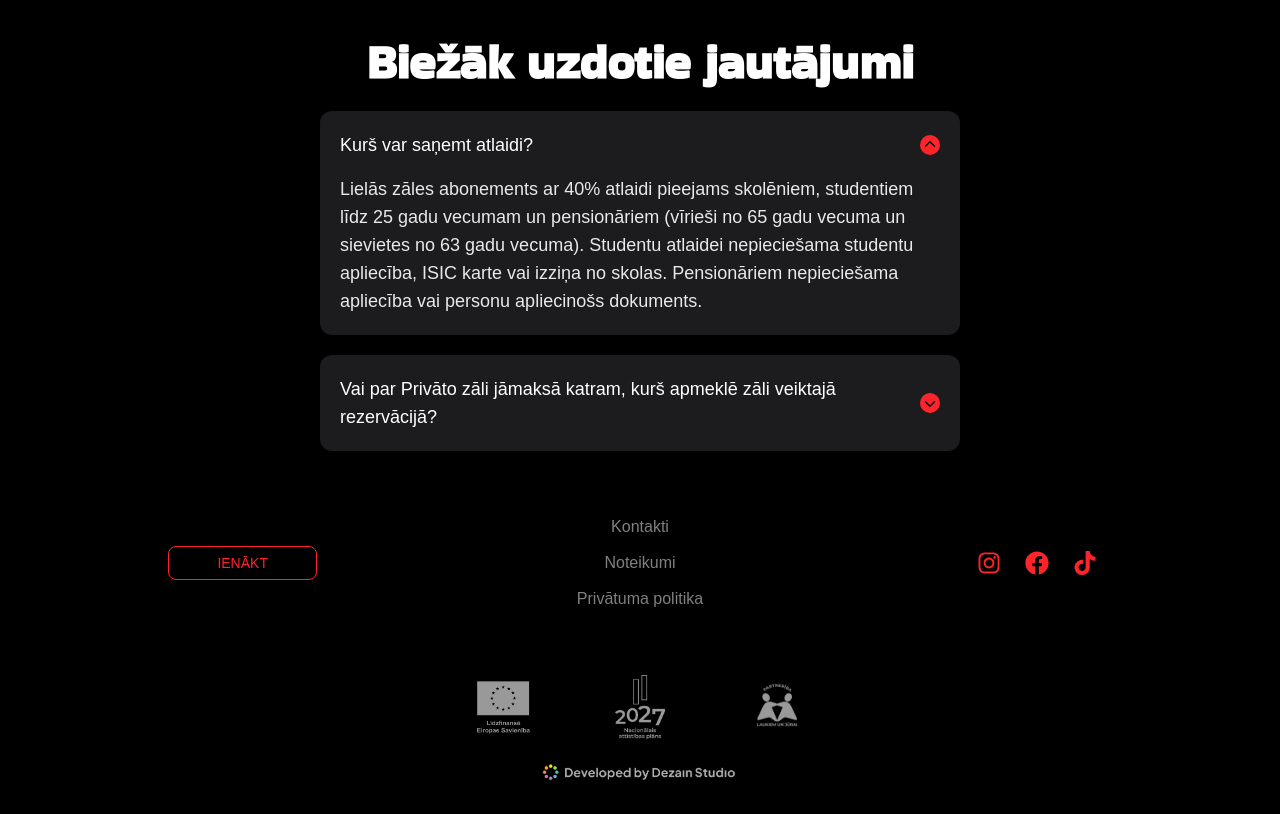
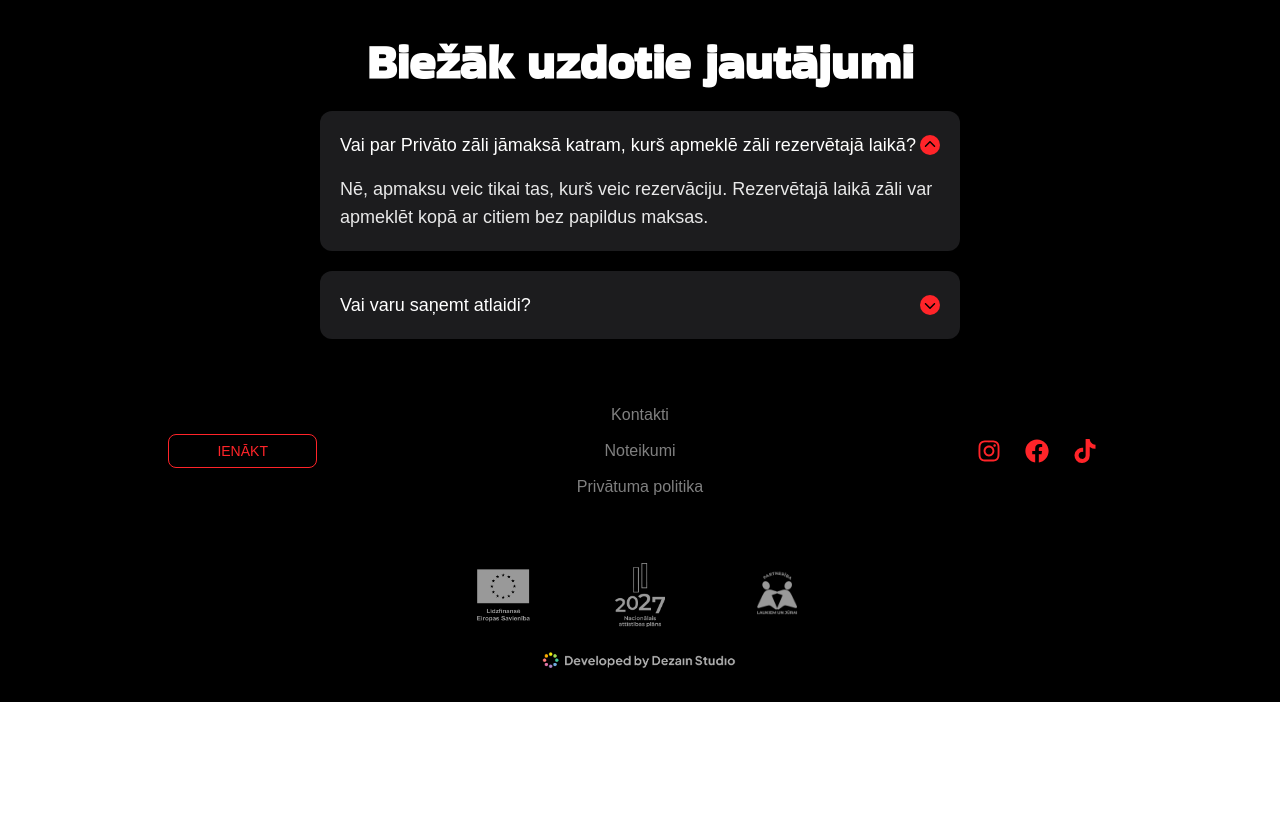
Before and after one commit to atisozols/skultes-next, a Next.js app: page / in a window 1280 px wide. Shown: the part 4500-5314 px from the top of the page. After the commit the page ends 5202 px from the top, so only its background shows below. Built offline with nearby package versions, Linux system fonts and the light colour scheme; no server answers; a web font is replaced by a local one.

Commit message:
updates to faq

```diff
--- a/components/sections/FAQ.jsx
+++ b/components/sections/FAQ.jsx
@@ -12,15 +12,32 @@ const FAQ = () => {
   const faqs = [
     {
       index: 0,
-      title: 'Kurš var saņemt atlaidi?',
-      text:
-        'Lielās zāles abonements ar 40% atlaidi pieejams skolēniem, studentiem līdz 25 gadu vecumam un pensionāriem (vīrieši no 65 gadu vecuma un sievietes no 63 gadu vecuma). Studentu atlaidei nepieciešama studentu apliecība, ISIC karte vai izziņa no skolas. Pensionāriem nepieciešama apliecība vai personu apliecinošs dokuments.',
+      title: 'Vai par Privāto zāli jāmaksā katram, kurš apmeklē zāli rezervētajā laikā?',
+      text: (
+        <span>
+          Nē, apmaksu veic tikai tas, kurš veic rezervāciju. Rezervētajā laikā zāli{' '}
+          <span className="font-light">var apmeklēt kopā ar citiem bez papildus maksas</span>.
+        </span>
+      ),
     },
     {
       index: 1,
-      title: 'Vai par Privāto zāli jāmaksā katram, kurš apmeklē zāli veiktajā rezervācijā?',
-      text:
-        'Nē, apmaksu veic tikai tas, kurš veic rezervāciju. Rezervētajā laikā zāli var apmeklēt kopā ar citiem bez papildus maksas.',
+      title: 'Vai varu saņemt atlaidi?',
+      text: (
+        <span>
+          Lielās zāles abonements ar 40% atlaidi pieejams{' '}
+          <span className="font-light">
+            skolēniem, studentiem līdz 25 gadu vecumam un pensionāriem
+          </span>{' '}
+          (vīrieši no 65 gadu vecuma un sievietes no 63 gadu vecuma). Studentu atlaidei nepieciešama
+          studentu apliecība, ISIC karte vai izziņa no skolas. Pensionāriem nepieciešama apliecība
+          vai personu apliecinošs dokuments. Pēc reģistrācijas nepieciešamais dokuments jānosūta uz{' '}
+          <a href="mailto:atis@ozols.club" className="underline">
+            atis@ozols.club
+          </a>
+          .
+        </span>
+      ),
     },
   ];
 
```
